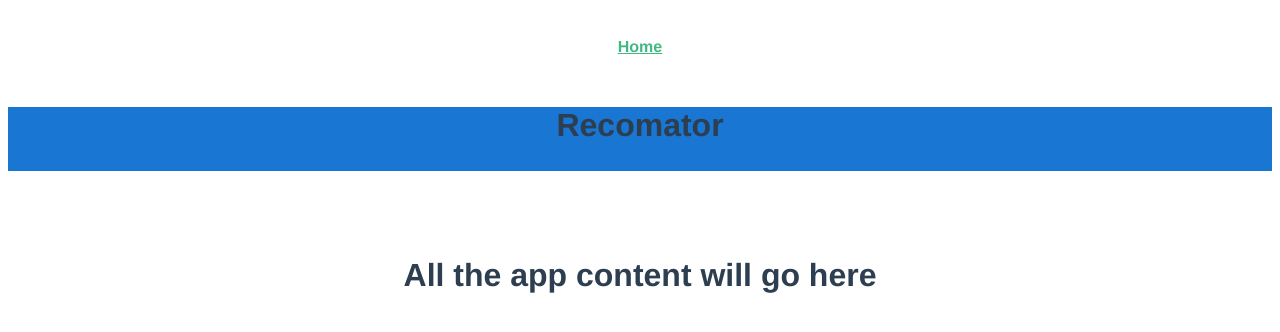
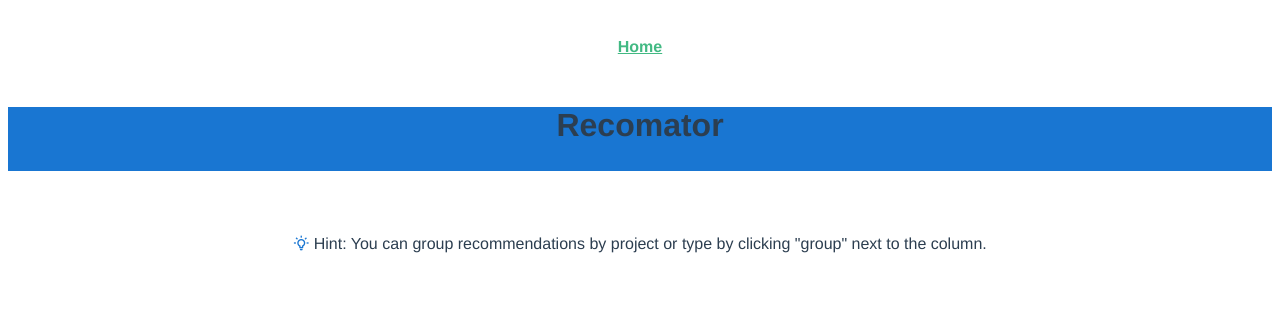
Before and after one commit to googleinterns/recomator, a Vue app in the folder frontend/: page / in a window 1280 px wide. Shown: the top 332 px of the page. Built offline with nearby package versions, Linux system fonts and the light colour scheme.

Commit message:
Added the hint banner for grouping

```diff
--- a/frontend/src/components/HelloWorld.vue
+++ b/frontend/src/components/grouping_hint.vue
@@ -11,12 +11,18 @@ distributed under the License is distributed on an "AS IS" BASIS,
 WITHOUT WARRANTIES OR CONDITIONS OF ANY KIND, either express or implied.
 See the License for the specific language governing permissions and
 limitations under the License. -->
-
+<template>
+  <v-banner single-line>
+    <v-icon color="primary">
+      mdi-lightbulb-on-outline
+    </v-icon>
+    Hint: You can group recommendations by project or type by clicking "group"
+    next to the column.
+  </v-banner>
+</template>
 <script lang="ts">
-import { Component, Prop, Vue } from "vue-property-decorator";
+import { Component, Vue } from "vue-property-decorator";
 
 @Component
-export default class HelloWorld extends Vue {
-  @Prop() private msg!: string;
-}
+export default class GroupingHint extends Vue {}
 </script>
--- a/frontend/src/views/Home.vue
+++ b/frontend/src/views/Home.vue
@@ -19,16 +19,20 @@ limitations under the License. -->
     </v-app-bar>
     <v-main>
       <v-progress-linear
-        v-if="$store.state.recommendationsStore.progress !== null"
         :value="$store.state.recommendationsStore.progress"
         data-name="main_progress_bar"
+        v-if="$store.state.recommendationsStore.progress !== null"
       />
       <v-container
         fluid
+        data-name="main_container"
         v-if="$store.state.recommendationsStore.progress === null"
-        data-name="main_container"
       >
-        <h1>All the app content will go here</h1>
+        <v-row>
+          <v-col>
+            <GroupingHint />
+          </v-col>
+        </v-row>
       </v-container>
     </v-main>
   </v-app>
@@ -37,9 +41,12 @@ limitations under the License. -->
 <script lang="ts">
 import { Component, Vue } from "vue-property-decorator";
 import Vuetify from "vuetify";
+import GroupingHint from "@/components/grouping_hint.vue";
 
 Vue.use(Vuetify);
 
-@Component
+@Component({
+  components: { GroupingHint }
+})
 export default class Home extends Vue {}
 </script>
```
